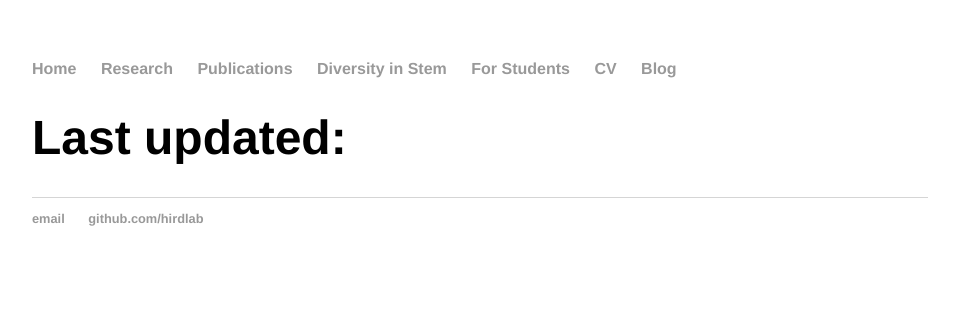
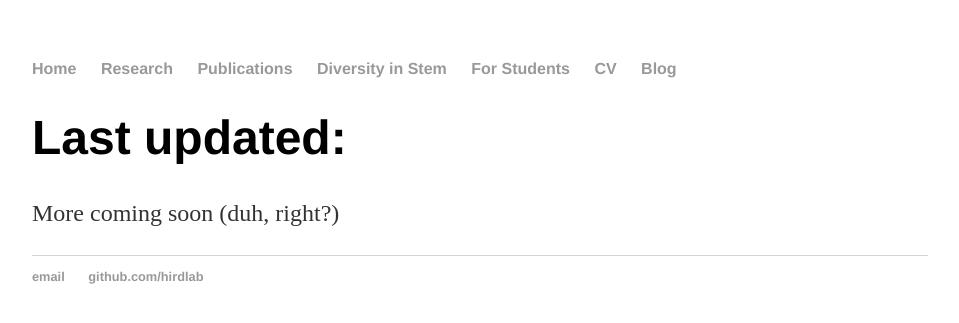
Before and after one commit to HirdLab/HirdLab.github.io, a Jekyll site: the page built from cv/index.html, in a window 1280 px wide. Shown: the top 323 px of the page, without its empty margins (160-1119 px from the left). Built offline with Jekyll 4.4.1, drawn with Linux system fonts in a browser that asks for light colours.

Commit message:
Update index.html

```diff
--- a/cv/index.html
+++ b/cv/index.html
@@ -4,4 +4,5 @@ title: Sarah M Hird - CV
 ---
 <div class="blurb">
 	<h1>Last updated: </h1>
+	<p> More coming soon (duh, right?) </p>
 </div><!-- /.blurb -->
```
